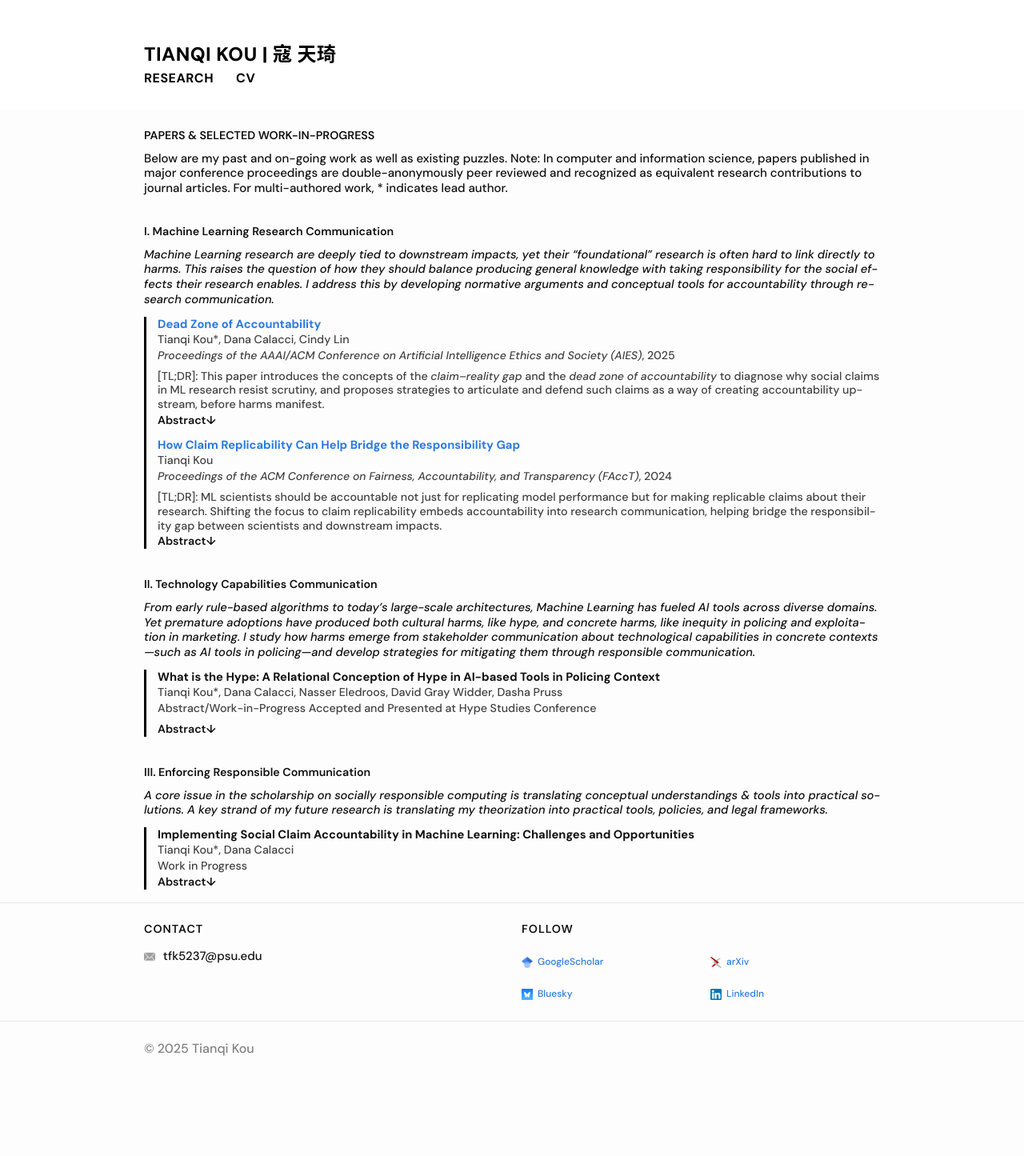
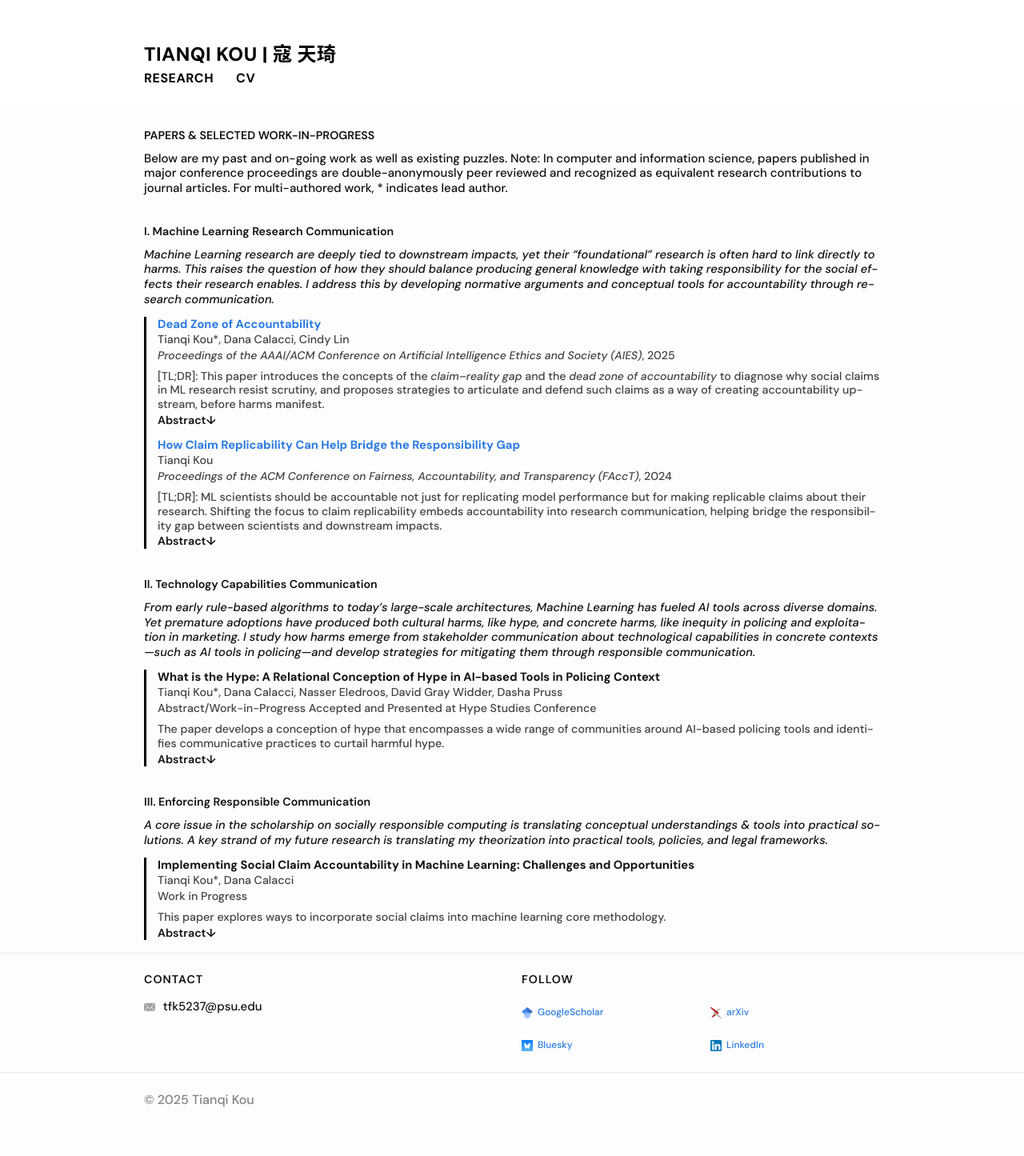
Before and after one commit to koutianqi/koutianqi.github.io, a Jekyll site: the page built from pages/research.markdown, in a window 1280 px wide. Shown: the whole page at 80% size. Built offline with Jekyll 4.4.1, drawn with Linux system fonts in a browser that asks for light colours; before the commit the page ends 1382 px from its top, so only the background shows below that.

Commit message:
Update research.markdown

```diff
--- a/pages/research.markdown
+++ b/pages/research.markdown
@@ -38,6 +38,7 @@ _From early rule-based algorithms to today’s large-scale architectures, Machin
   title="What is the Hype: A Relational Conception of Hype in AI-based Tools in Policing Context"
   authors="Tianqi Kou*, Dana Calacci, Nasser Eledroos, David Gray Widder, Dasha Pruss"
   venue="Abstract/Work-in-Progress Accepted and Presented at Hype Studies Conference"
+  tldr="The paper develops a conception of hype that encompasses a wide range of communities around AI-based policing tools and identifies communicative practices to curtail harmful hype."
   abstract="[working abstract] This study is motivated by two concerns. First, while discussions of AI hype abound across academia, industry, and civic research community, definitions of hype remain fragmented. Second, the deployment of Machine Learning–based tools in policing has drawn critical attention for issues such as privacy, inequity, lack of accountability. Through document analysis of communication artifacts across multiple communities for four policing tools, this study makes three contributions. First, it offers a novel definition of hype that foregrounds the relational dynamics of technological discourse. Second, it demonstrates how this relational conception of hype provides an analytic frame for diagnosing shortcomings in the communicative dimensions of ML-based policing tools. Finally, it identifies three problematic discursive practices in the communication of AI-based policing tools and suggests how rectifying them can advance responsible communication."
 %}
 </div>
@@ -50,7 +51,8 @@ _A core issue in the scholarship on socially responsible computing is translatin
   {% include paper.html
   title="Implementing Social Claim Accountability in Machine Learning: Challenges and Opportunities"
   authors="Tianqi Kou*, Dana Calacci"
-  tldr="Work in Progress"
+  venue="Work in Progress"
+  tldr="This paper explores ways to incorporate social claims into machine learning core methodology."
   abstract="[working abstract] In machine learning (ML) research, broad social claims about potential societal benefits or harms are often made without clear articulation of scope, supporting evidence, or context, limiting both transparency and foresight for application harms. This paper proposes a path toward new forms of ML accountability by focusing on the concept of social claim replicability: the ability to systematically document, organize, and evaluate the evidence supporting social claims. First, we developed a social claim typology with a list of commonly cited supporting evidence to guide the articulation and substantiation of claims. Second, we proposed evidence diagram for systematizing supporting evidence, thereby improving clarity and rigor of research communication. By integrating these approaches, we aim to create conditions for establishing social claim accountability in ML research."
 %}
 </div>
```
